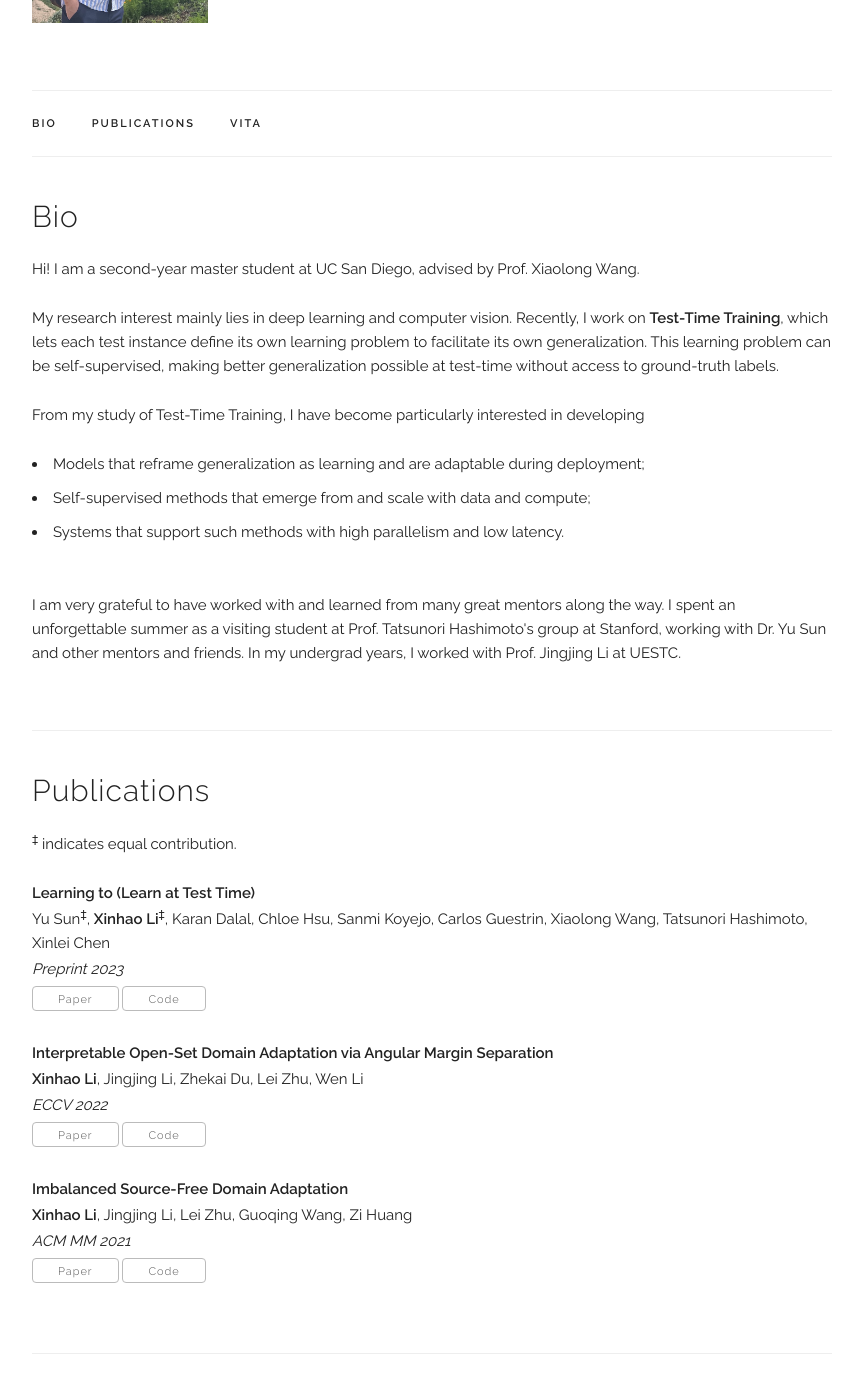
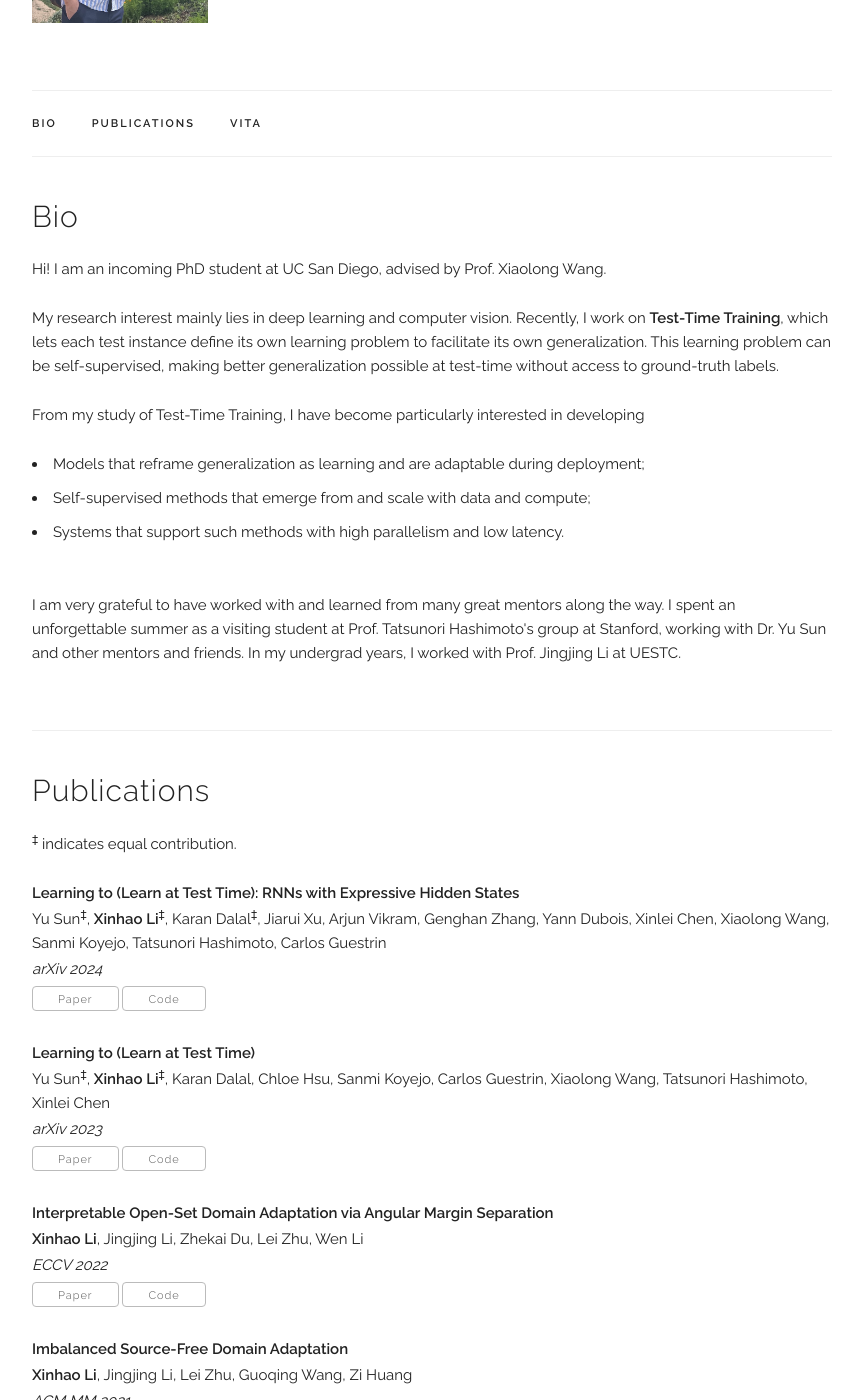
Before and after one commit to LeoXinhaoLee/LeoXinhaoLee.github.io, a Jekyll site: the page built from index.html, in a window 1280 px wide and 1400 px high, scrolled down 225 px. Shown: the whole window, without its empty margins (208-1071 px from the left). Built offline with Jekyll 4.4.1, drawn with Linux system fonts in a browser that asks for light colours; some web fonts are replaced; some of the changed text lies outside the part shown.

Commit message:
update paper

```diff
--- a/_data/main_info.yaml
+++ b/_data/main_info.yaml
@@ -1,5 +1,5 @@
 name: "Xinhao Li"
-title: "Second-year master student at UC San Diego"
+title: "Incoming PhD student at UC San Diego"
 email: "xil202 [at] ucsd [dot] edu"
 profile_pic: "/assets/profile-pics/xhl.jpg"
 #twitter: "https://twitter.com/msaveski"
--- a/_data/publications.yaml
+++ b/_data/publications.yaml
@@ -1,9 +1,17 @@
 papers:
+
+  - title: "Learning to (Learn at Test Time): RNNs with Expressive Hidden States"
+    authors: "Yu Sun<sup>‡</sup>, <b>Xinhao Li</b><sup>‡</sup>, Karan Dalal<sup>‡</sup>, Jiarui Xu, Arjun Vikram,
+    Genghan Zhang, Yann Dubois, Xinlei Chen, Xiaolong Wang, Sanmi Koyejo, Tatsunori Hashimoto, Carlos Guestrin"
+    venue: "arXiv 2024"
+    paper_pdf: "https://arxiv.org/pdf/2407.04620v1"
+    code: "https://github.com/test-time-training/ttt-lm-pytorch"
+    selected: y
 
   - title: "Learning to (Learn at Test Time)"
     authors: "Yu Sun<sup>‡</sup>, <b>Xinhao Li</b><sup>‡</sup>, Karan Dalal, Chloe Hsu,
     Sanmi Koyejo, Carlos Guestrin, Xiaolong Wang, Tatsunori Hashimoto, Xinlei Chen"
-    venue: "Preprint 2023"
+    venue: "arXiv 2023"
     paper_pdf: "https://arxiv.org/abs/2310.13807"
     code: "https://github.com/test-time-training/mttt"
     selected: y
--- a/index.html
+++ b/index.html
@@ -6,7 +6,7 @@ title: Home
 <div class="docs-section" id="bio">
   <h4>Bio</h4>
   <p>
-      Hi! I am a second-year master student at UC San Diego,
+      Hi! I am an incoming PhD student at UC San Diego,
       advised by Prof. Xiaolong Wang.
   </p>
 
```
Also changed, not shown: 3 other files.
